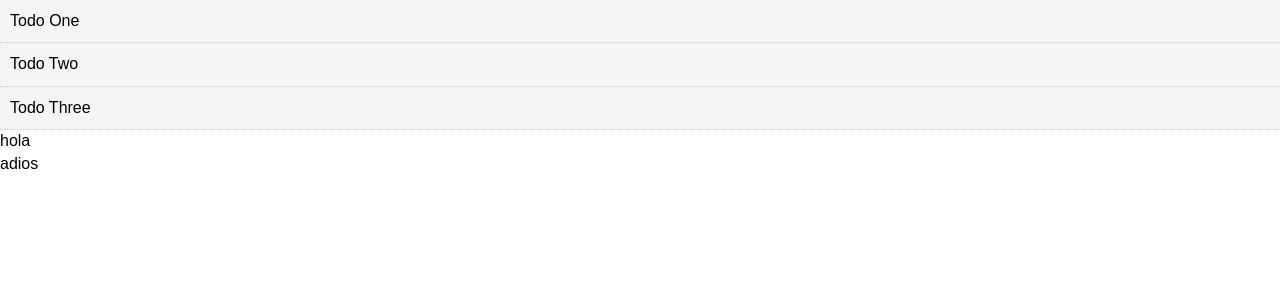
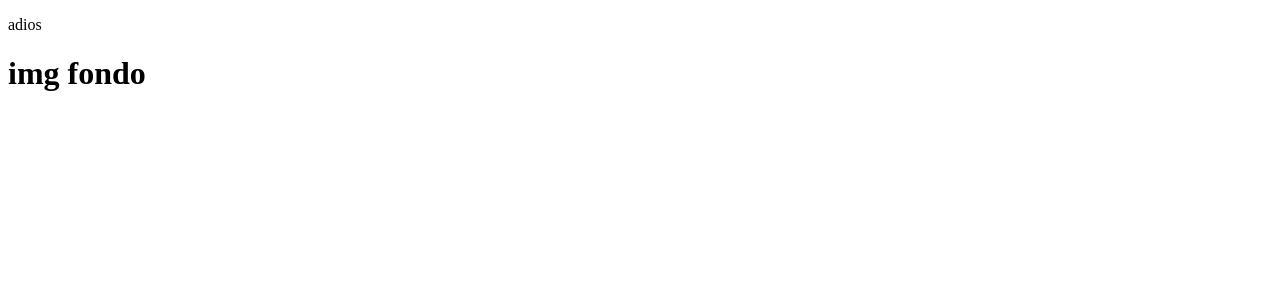
Before and after one commit to nilirias/AboutMe, a Vue app in the folder curriculahome/: page / in a window 1280 px wide. Shown: the top 300 px of the page. Built offline with nearby package versions, Linux system fonts and the light colour scheme.

Commit message:
AAAAAAAAAAAAA

```diff
--- a/curriculahome/src/App.vue
+++ b/curriculahome/src/App.vue
@@ -1,66 +1,26 @@
 <template>
   <div id="app">
-    <Todos v-bind:todos="todos"/>
-    <placeholderFondo />
-    <placeholderMenu />
+    <container />
   </div>
 </template>
 
 <script>
-import Todos from './components/Todos';
-import placeholderFondo from './components/placeholderFondo';
-import placeholderMenu from './components/placeholderMenu';
 
+import container from './components/container';
 
 export default {
   name: 'App',
   components: {
-    Todos,
-    placeholderFondo,
-    placeholderMenu
+    container
+
   },
   data(){
     return {
-      todos:[
-        {
-          id: 1,
-          title: "Todo One",
-          completed: false
-        },
-        {
-          id: 2,
-          title: "Todo Two",
-          completed: true
-        },
-        {
-          id: 3,
-          title: "Todo Three",
-          completed: false
-        }
-      ]
     }
   }
 }
 </script>
 
 <style>
-  .container {
-  display: flex; /* or inline-flex */
-  flex-direction: column;
-  flex-wrap: nowrap;
-  order: 2;
-}
 
-
-
-  *{
-    box-sizing: border-box;
-    margin: 0;
-    padding: 0;
-  }
-
-  body {
-    font-family: Arial, Helvetica, sans-serif;
-    line-height: 1.4;
-  }
 </style>
--- a/curriculahome/src/components/TodoItem.vue
+++ /dev/null
@@ -1,34 +0,0 @@
-<template>
-    <div class="todo-item">
-        <p>{{todo.title}}</p>
-    </div>
-</template>
-
-<script>
-export default {
-    name: "TodoItem",
-    props: ["todo"]
-}
-</script>
-
-<style scoped>
-    .todo-item {
-        background: #f4f4f4;
-        padding: 10px;
-        border-bottom: 1px #ccc dotted;
-    }
-
-    .is-complete {
-        text-decoration: line-through;
-    }
-
-    .del {
-        background: #ff0000;
-        color: #fff;
-        border: none;
-        padding: 5px 9px;
-        border-radius: 50%;
-        cursor: pointer;
-        float: right;
-    }
-</style>
--- a/curriculahome/src/components/Todos.vue
+++ /dev/null
@@ -1,23 +0,0 @@
-<template>
-    <div>
-        <div v-for="todo in todos"  v-bind:key="todo.id">
-            <TodoItem v-bind:todo="todo" />
-        </div>
-    </div>
-</template>
-
-<script>
-import TodoItem from './TodoItem.vue';
-
-export default {
-    name: 'Todos',
-    components: {
-        TodoItem
-    },
-    props: ["todos"]
-}
-</script>
-
-<style scoped>
-
-</style>
--- /dev/null
+++ b/curriculahome/src/components/container.vue
@@ -0,0 +1,27 @@
+<template>
+    <div>
+        <p>adios</p>
+        <imgFondo />
+    </div>
+</template>
+
+<script>
+import imgFondo from './imgFondo'
+
+export default {
+    name: 'container',
+    components: {
+        imgFondo
+    }
+}
+</script>
+
+<style scoped>
+ .container {
+  display: flex; /* or inline-flex */
+  flex-direction: column;
+  flex-wrap: nowrap;
+  order: 2;
+}
+
+</style>
--- /dev/null
+++ b/curriculahome/src/components/imgFondo.vue
@@ -0,0 +1,15 @@
+<template>
+    <div>
+        <h1> img fondo </h1>
+    </div>
+</template>
+
+<script>
+export default {
+    name: "imgFondo"
+}
+</script>
+
+<style scoped>
+
+</style>
--- a/curriculahome/src/components/placeholderFondo.vue
+++ /dev/null
@@ -1,5 +0,0 @@
-<template>
-    <div>
-        <p>hola</p>
-    </div>
-</template>
--- a/curriculahome/src/components/placeholderMenu.vue
+++ /dev/null
@@ -1,5 +0,0 @@
-<template>
-    <div>
-        <p>adios</p>
-    </div>
-</template>
```
Also changed, not shown: curriculahome/src/components/HelloWorld.vue (deleted, +0 -32 lines).
